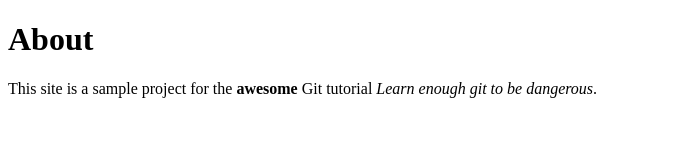
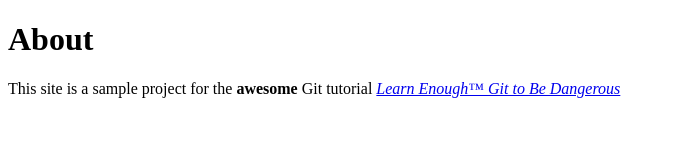
Before and after one commit to practical-pete/dangerous_website, a plain HTML site: page about.html in a window 1280 px wide. Shown: the whole page, without its empty margins (0-675 px from the left). Drawn offline with Linux system fonts and the light colour scheme.

Commit message:
add link to tutorial title

```diff
--- a/about.html
+++ b/about.html
@@ -6,7 +6,9 @@
   <body>
     <h1>About</h1>
     <p>
-      This site is a sample project for the <strong>awesome</strong> Git tutorial <em>Learn enough git to be dangerous</em>.
-    </p>
+      This site is a sample project for the <strong>awesome</strong> Git tutorial
+      <a href="http://learnenough.com/git-tutorial">
+      <em>Learn Enough™ Git to Be Dangerous</em></a>
+      </p>
   </body>
 </html>
```
